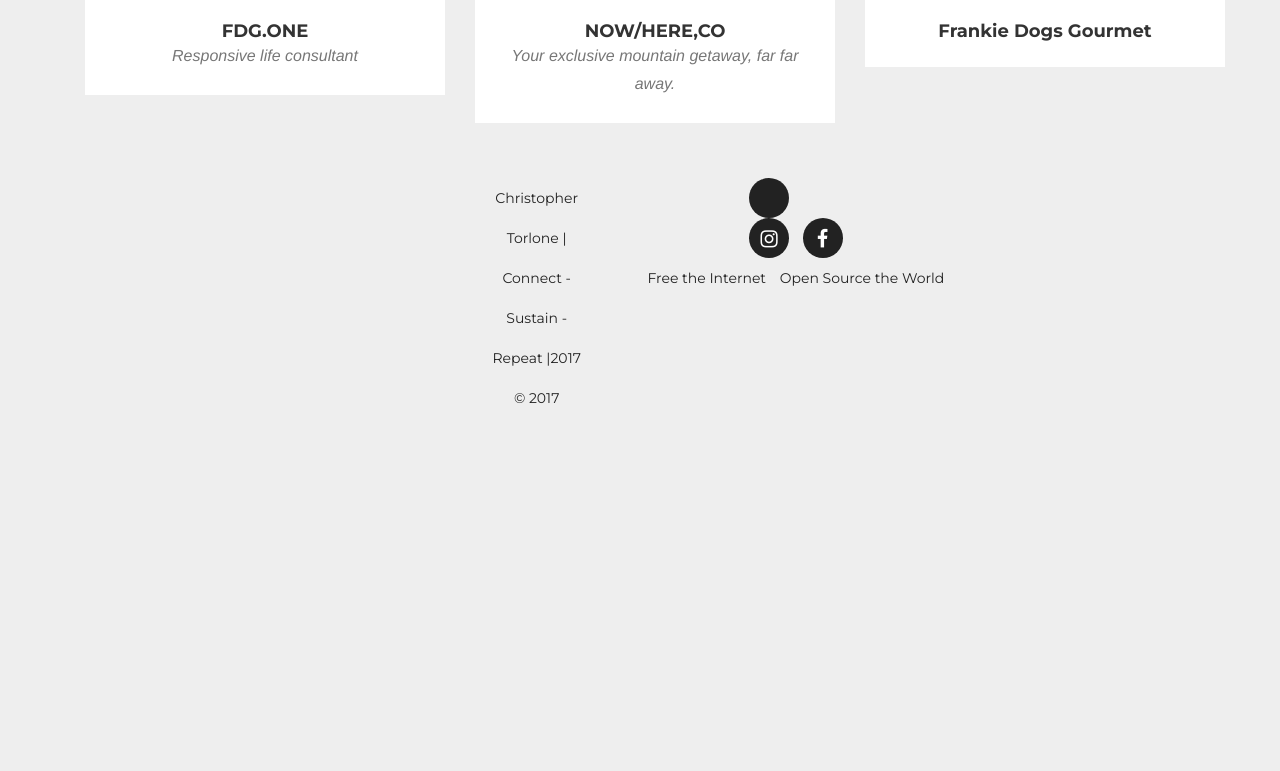
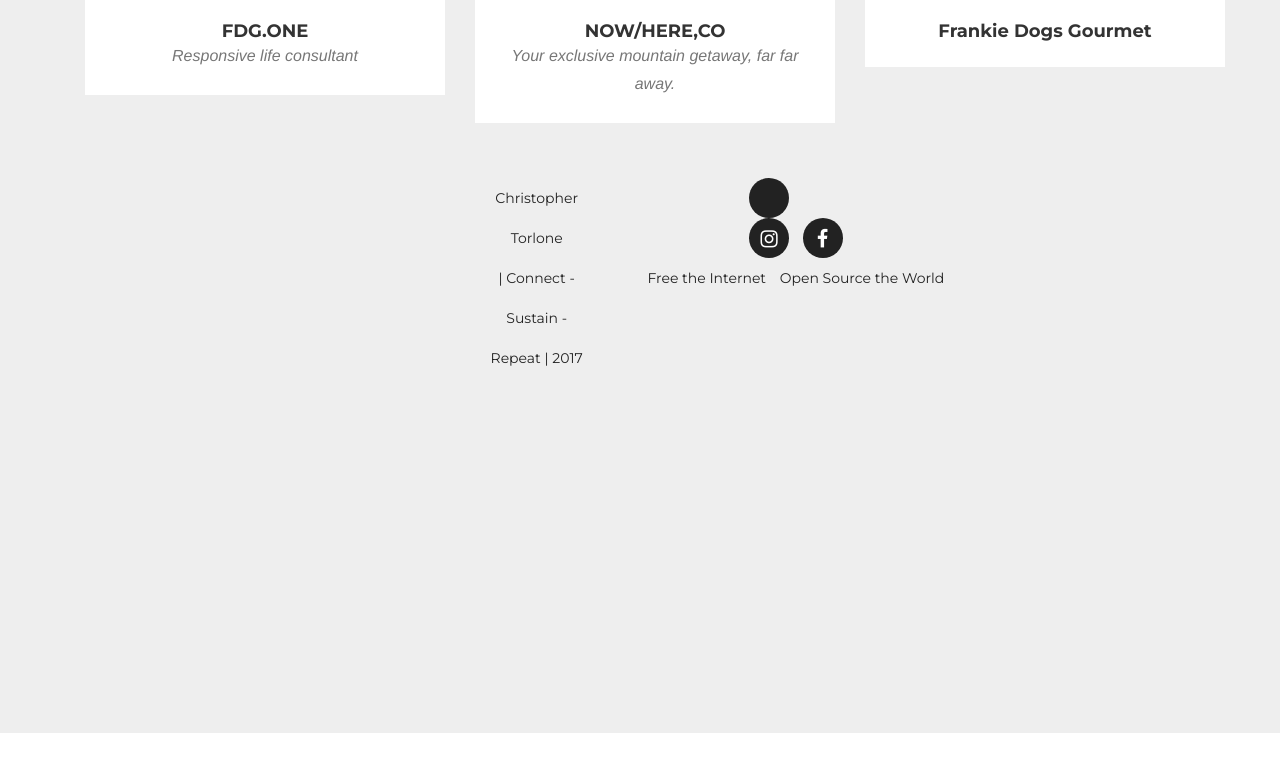
Before and after one commit to discordia4u/V3, a website: page index.html in a window 1280 px wide. Shown: the part 2810-3581 px from the top of the page. After the commit the page ends 3543 px from the top, so only its background shows below. Drawn offline with nearby package versions, Linux system fonts and the light colour scheme; a web font is replaced by a local one.

Commit message:
Update index.html

```diff
--- a/index.html
+++ b/index.html
@@ -352,7 +352,7 @@
         <div class="container">
             <div class="row">
                 <div class="col-md-4">
-                    <span class="copyright">Christopher Torlone | Connect - Sustain - Repeat |2017 &copy;  2017</span>
+                    <span class="copyright">Christopher Torlone<br>| Connect - Sustain - Repeat | 2017</span>
                 </div>
                 <div class="col-md-4">
                     <ul class="list-inline social-buttons">
```
